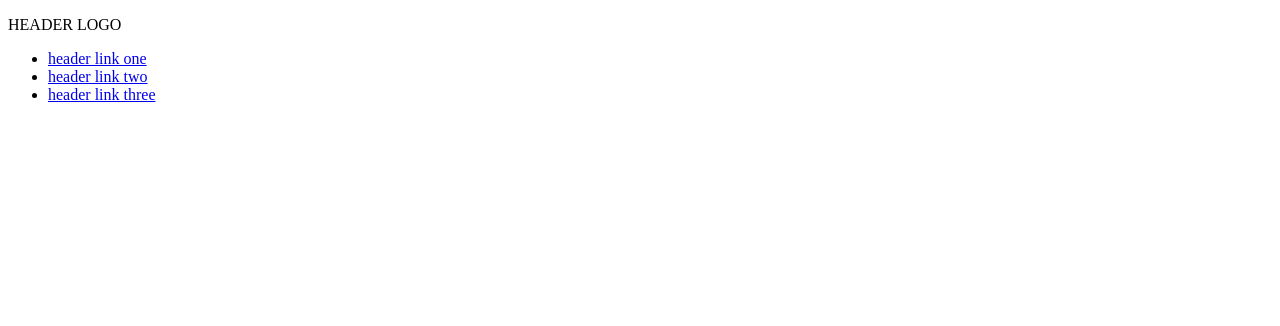
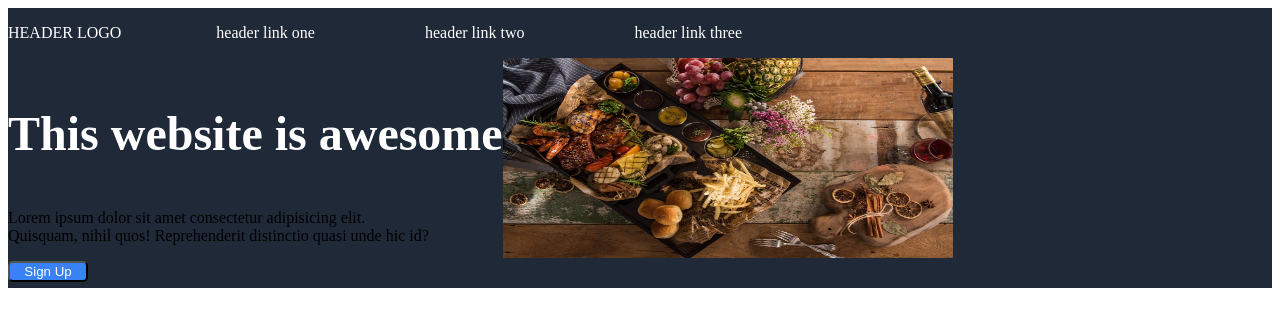
Before and after one commit to oduncica/landing-page, a plain HTML site: page index.html in a window 1280 px wide. Drawn offline with Linux system fonts and the light colour scheme.

Commit message:
add section styles

```diff
--- a/index.html
+++ b/index.html
@@ -7,11 +7,30 @@
     <link rel="stylesheet" href="style.css">
 </head>
 <body>
-    <p>HEADER LOGO</p>
-    <ul>
-        <li><a href="#">header link one</a></li>
-        <li><a href="#">header link two</a></li>
-        <li><a href="#">header link three</a></li>
-    </ul>
+    <section id="section-un">
+        <div>
+            <div class="logo-nav">
+                <p class="logo">HEADER LOGO</p>
+                <ul>
+                    <li><a href="#">header link one</a></li>
+                    <li><a href="#">header link two</a></li>
+                    <li><a href="#">header link three</a></li>
+                </ul>
+            </div>
+            <div class="text-image">
+                <div>
+                    <p class="main-text" >This website is awesome</p>
+                    <p>Lorem ipsum dolor sit amet consectetur adipisicing elit. <br>
+                        Quisquam, nihil quos! Reprehenderit distinctio quasi unde hic id?</p>
+                    <button>Sign Up</button>
+                </div>
+
+                <div class="main-image">
+                    <img src="img-1.jpg" >
+                </div>
+            </div>
+    </div>
+    </section>
+
 </body>
 </html>
--- a/style.css
+++ b/style.css
@@ -0,0 +1,55 @@
+#section-un{
+    width: 100%;
+    height: 280px;
+    background-color: #1F2937 ;
+    display: flex;
+    flex-direction: row;
+
+}
+
+.main-text{
+    font-size: 48px;
+    font-weight: bold;
+    color: white;
+
+}
+
+.main-image img{
+ width: 450px;
+ height: 200px;
+
+}
+.logo{
+    color: white;
+}
+
+ul {
+    list-style: none;
+    display: flex;
+    flex-direction: row;
+}
+
+ul a {
+    text-decoration: none;
+    color: white;
+    margin: 0px 55px
+}
+
+
+.logo-nav{
+    display: flex;
+    flex-direction: row;
+}
+
+.text-image{
+    display: flex;
+    flex-direction: row;
+    justify-content: space-between;
+}
+
+button {
+    background-color: #3882f6;
+    color: white;
+    border-radius: 5px;
+    width: 80px;
+}
```
Also changed, not shown: img-1.jpg (added).
